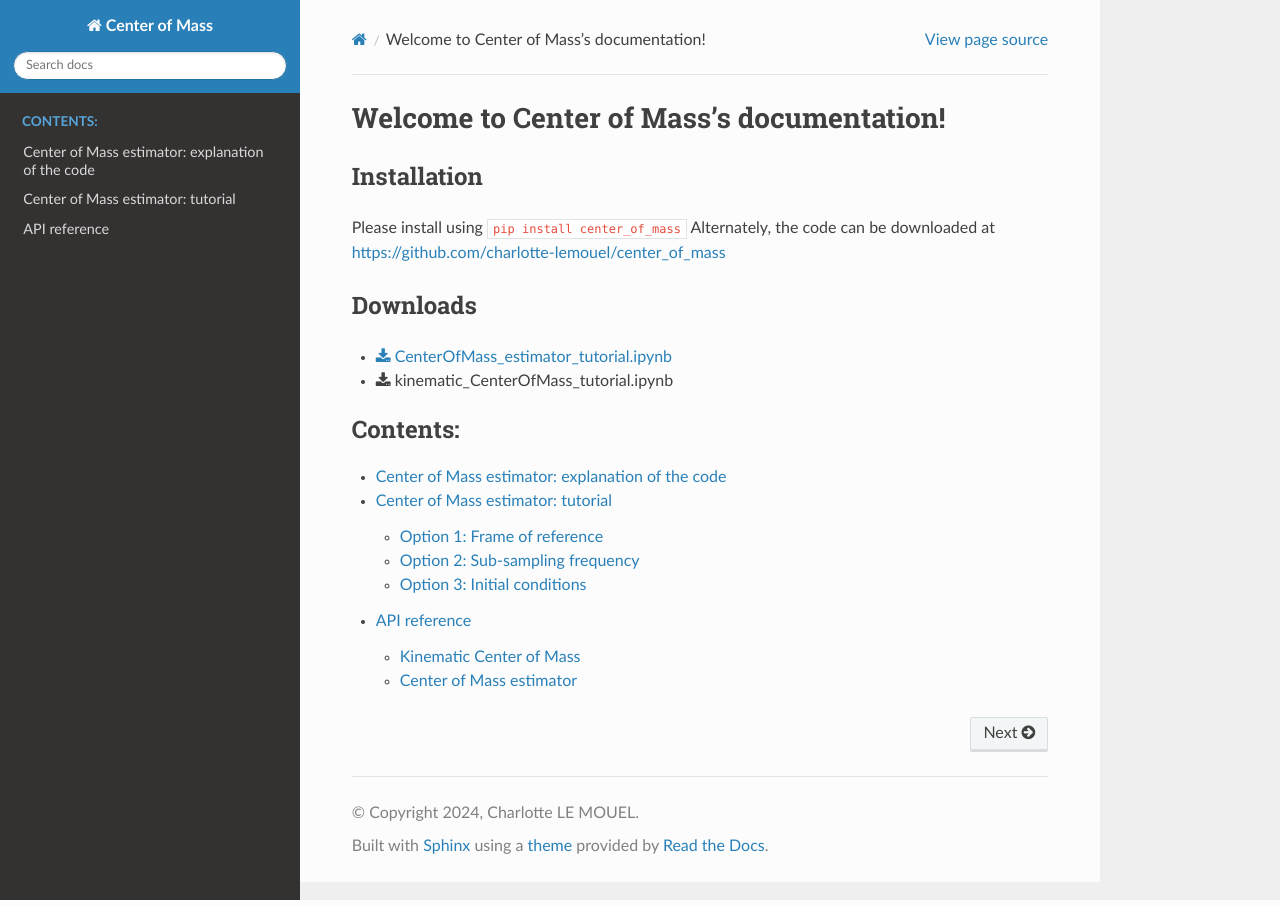
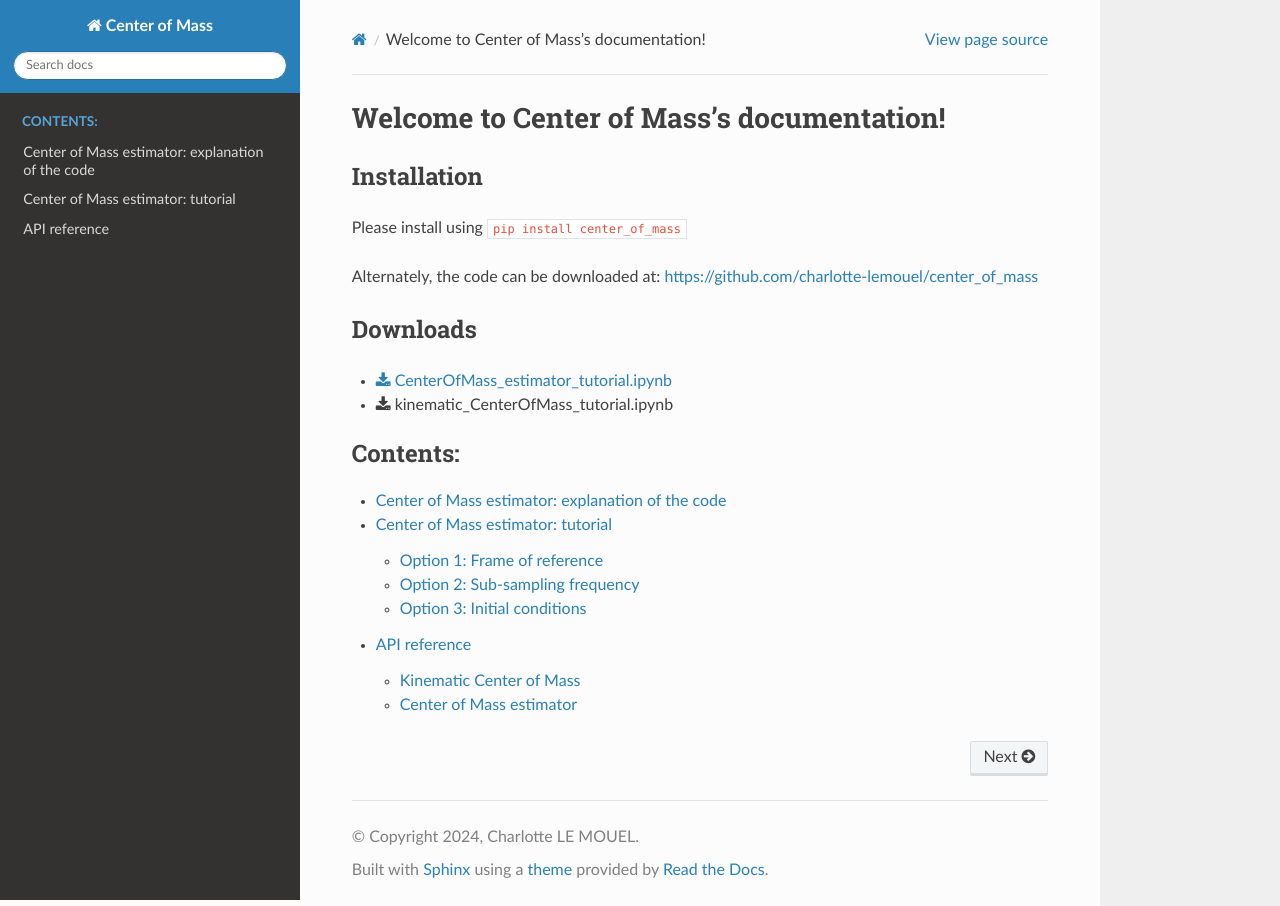
Before and after one commit to charlotte-lemouel/center_of_mass, a Sphinx documentation site: the page built from documentation/index.rst, in a window 1280 px wide. Built offline with Sphinx 7.4.7 and the Read the Docs theme 2.0.0, drawn with Linux system fonts in a browser that asks for light colours; formulas are drawn with MathJax 3; pages that are not in the unit, such as notebooks, are missing from menus.

Commit message:
modified installation instructions

```diff
--- a/documentation/index.rst
+++ b/documentation/index.rst
@@ -8,7 +8,8 @@ Installation
 ------------
 
 Please install using ``pip install center_of_mass``
-Alternately, the code can be downloaded at https://github.com/charlotte-lemouel/center_of_mass
+
+Alternately, the code can be downloaded at: https://github.com/charlotte-lemouel/center_of_mass
 
 Downloads
 ---------
```
